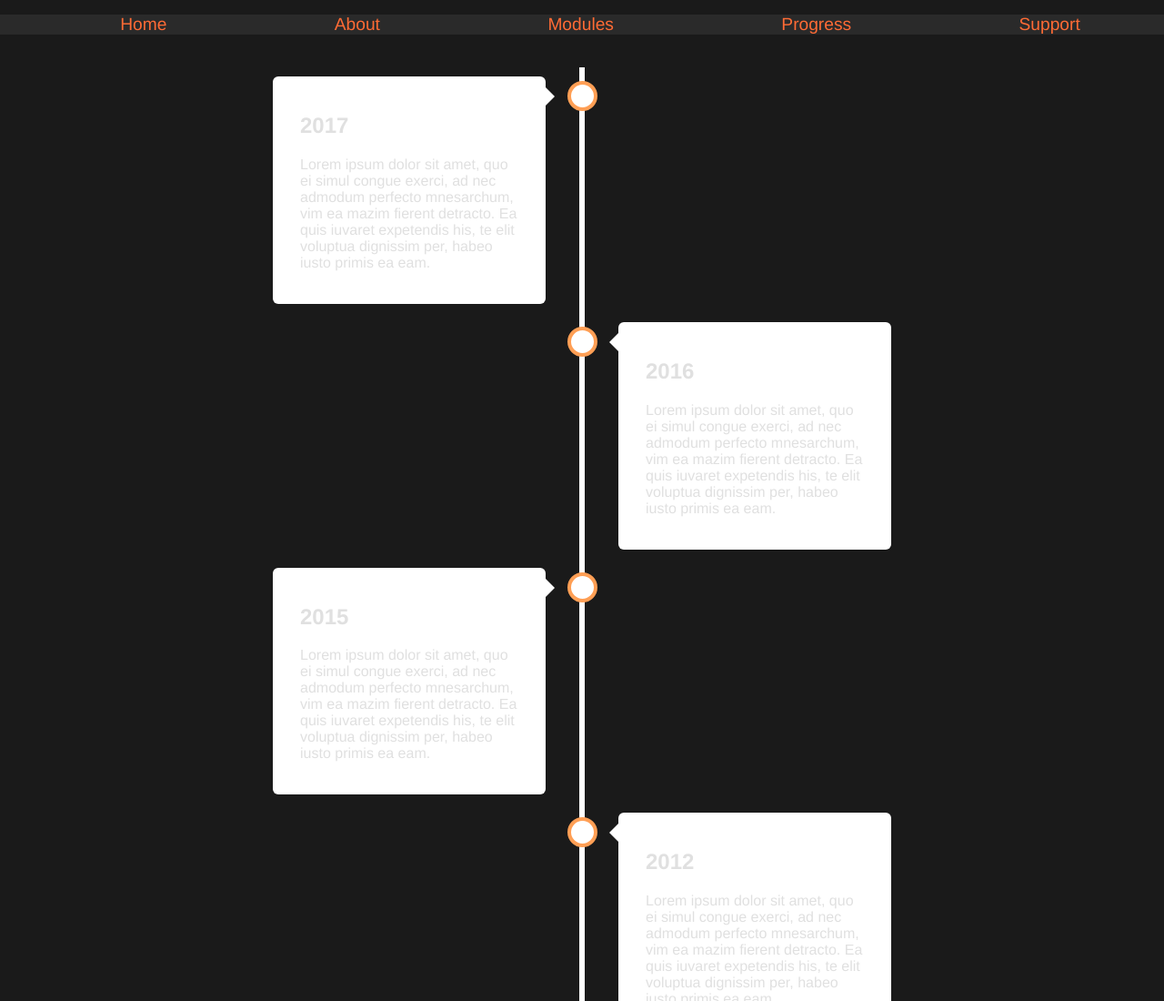
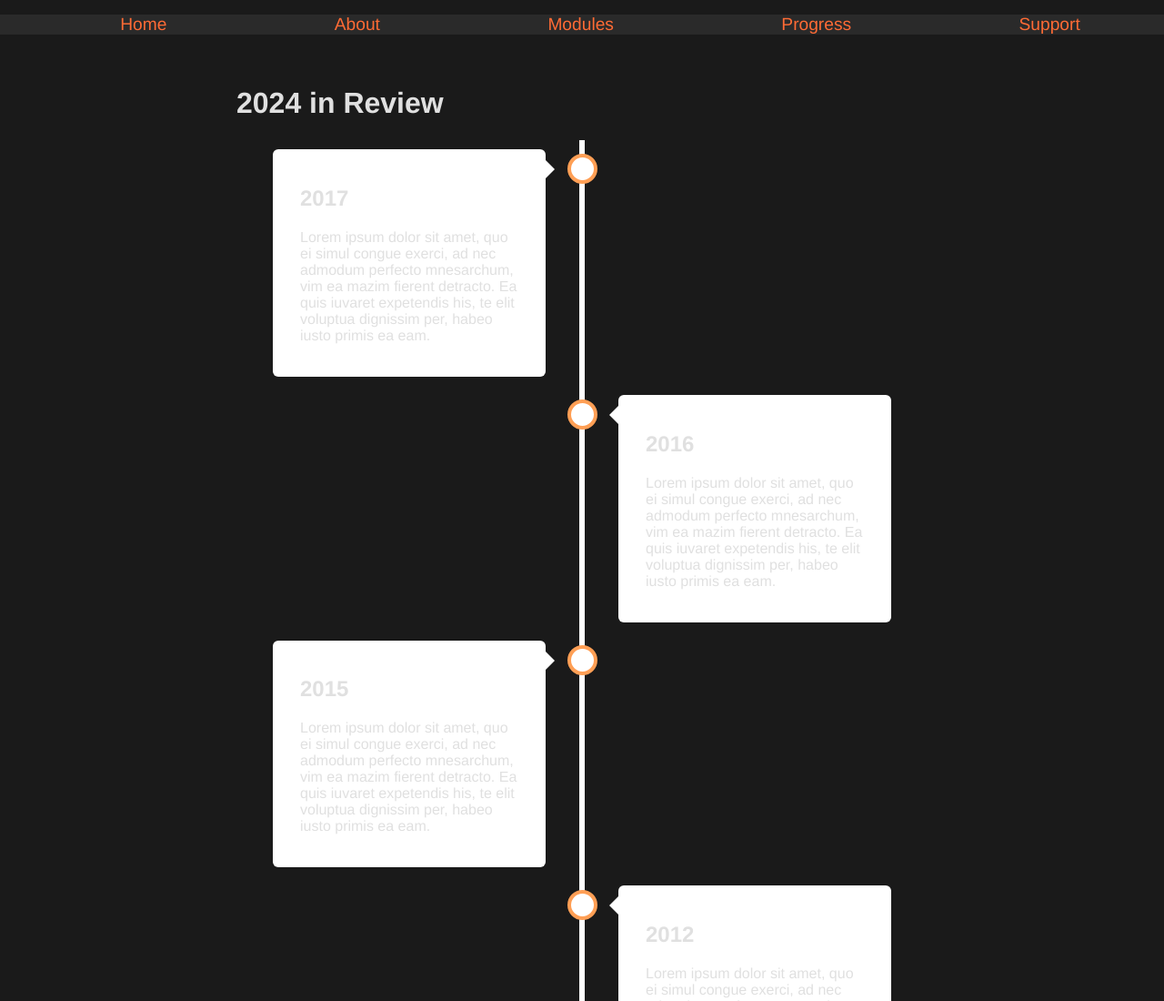
Before and after one commit to ChasarooniZ/chasarooniz.github.io, a plain HTML site: page progress/2024.html in a window 1280 px wide. Shown: the top 1100 px of the page at 91% size. Drawn offline with Linux system fonts and the light colour scheme; files whose address does not match are found by name.

Commit message:
Update 2024.html

```diff
--- a/progress/2024.html
+++ b/progress/2024.html
@@ -24,6 +24,7 @@
         </nav>
     </header>
 <main>
+    <h1>2024 in Review</h1>
     <div class="timeline">
         <div class="container left">
             <div class="content">
```
